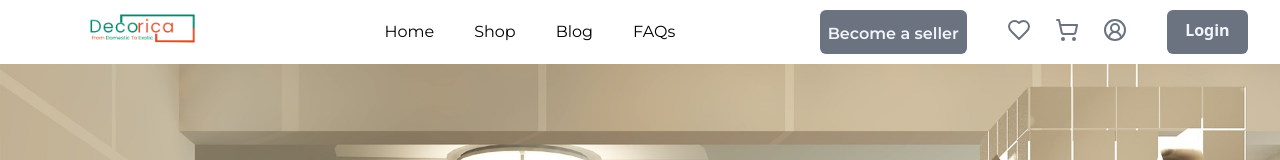
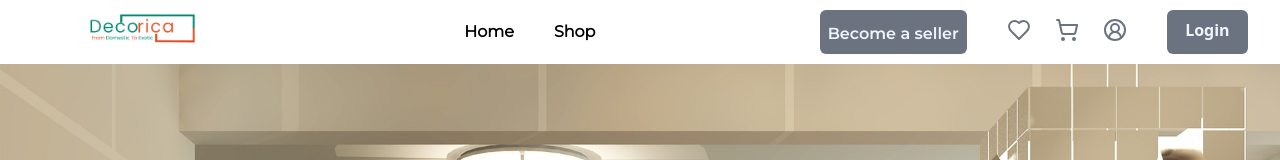
Before and after one commit to Pujari-Raj/decorica-frontend, a React (Vite) app: page / in a window 1280 px wide. Shown: the top 160 px of the page. Built offline with nearby package versions, Linux system fonts and the light colour scheme.

Commit message:
change: moved blog, faq url from header to footer and changes in global constant

```diff
--- a/src/Layout/Footer.jsx
+++ b/src/Layout/Footer.jsx
@@ -1,6 +1,6 @@
 import React from "react";
 import { FacebookIcon, InstagramIcon, TwiiterIcon } from "../Icons/Icons";
-import { ABOUT_ROUTES, CONTACT_ROUTES, PLATFORM_ROUTES, SUPPORT_ROUTES } from "../constants/globalConstants";
+import { ABOUT_ROUTES, HELP_ROUTES, PLATFORM_ROUTES, SUPPORT_ROUTES } from "../constants/globalConstants";
 import FooterNavSection from "./FooterNavSection";
 
 const Footer = () => {
@@ -36,7 +36,7 @@ const Footer = () => {
               <FooterNavSection title="About" links={ABOUT_ROUTES} />
               <FooterNavSection title="Support" links={SUPPORT_ROUTES} />
               <FooterNavSection title="Platform" links={PLATFORM_ROUTES} />
-              <FooterNavSection title="Contact" links={CONTACT_ROUTES} />
+              <FooterNavSection title="Need Help" links={HELP_ROUTES} />
             </div>
           </div>
           <div className="bg-gray-300">
--- a/src/Layout/NavLinks.jsx
+++ b/src/Layout/NavLinks.jsx
@@ -9,8 +9,8 @@ const NavLinks = ({activeLink, handleLinkClick, routes}) => {
                 <Link
                 key={route.path}
                 to={route.path}
-                className={`text-black hover:text-gray-500  hover:font-MontMedium px-3 py-2 ${
-                    activeLink === route.path ? "text-gray-500 font-MontSemiBold" : "font-MontRegular"
+                className={`text-black hover:text-gray-500 font-MontMedium font-semibold hover:font-MontSemiBold px-3 py-2 ${
+                    activeLink === route.path ? "text-gray-500 font-MontBold font-black" : "font-MontRegular"
                   }`}
                 onClick={() => handleLinkClick(route.path)}
                 >
--- a/src/constants/globalConstants.js
+++ b/src/constants/globalConstants.js
@@ -7,8 +7,8 @@ const Home = React.lazy(() => import("../pages/Home/Home"));
 export const ROUTES_ARR  = [
     { name: "Home", component: Home, path: "/" },
     { name: "Shop", component: "", path: "/shop" },
-    { name: "Blog", component: "", path: "/blog" },
-    { name: "FAQs", component: "", path: "/faqs" },
+    // { name: "Blog", component: "", path: "/blog" },
+    // { name: "FAQs", component: "", path: "/faqs" },
 ]
 
 export const ABOUT_ROUTES = [
@@ -26,11 +26,10 @@ export const SUPPORT_ROUTES = [
 export const PLATFORM_ROUTES = [
     { name: "Terms & Privacy", component: "", path: "/" },
     { name: "Pricing", component: "", path: "/" },
-    { name: "FAQ", component: "", path: "/" },
 ]
 
-export const CONTACT_ROUTES = [
+export const HELP_ROUTES = [
     { name: "Send a Message", component: "", path: "/" },
     { name: "Request a Quote", component: "", path: "/" },
-    { name: "+123-456-7890", component: "", path: "/" },
+    { name: "FAQs", component: "", path: "/" },
 ]
```
